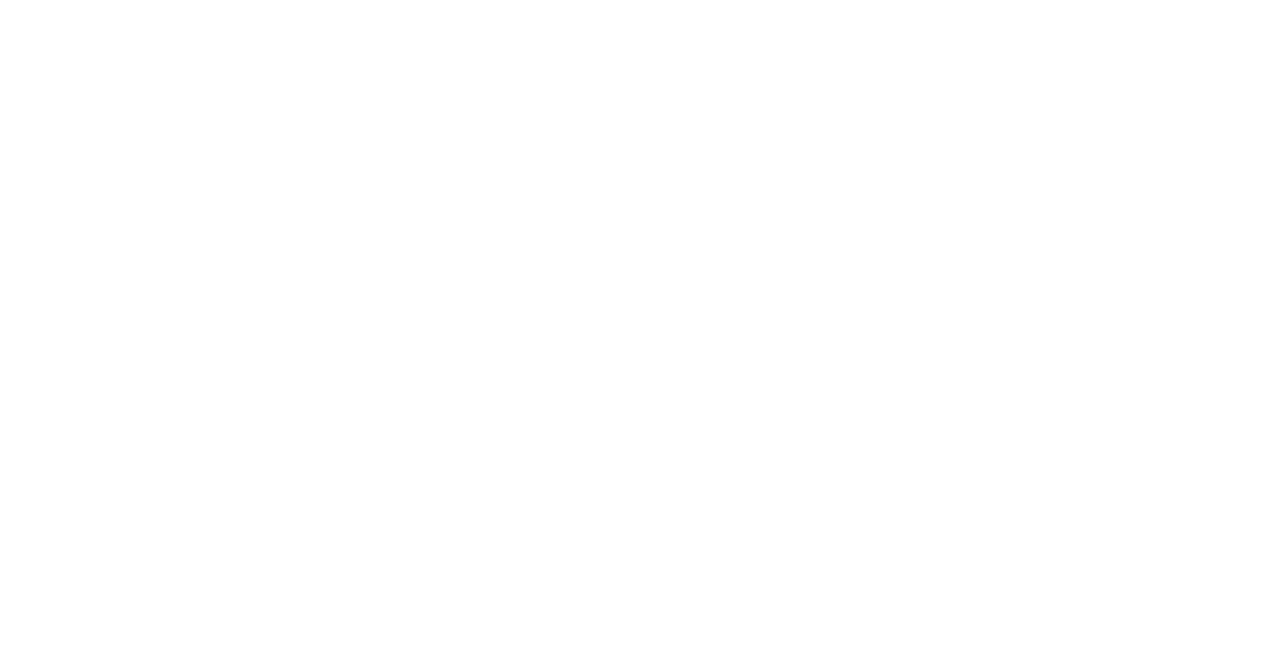
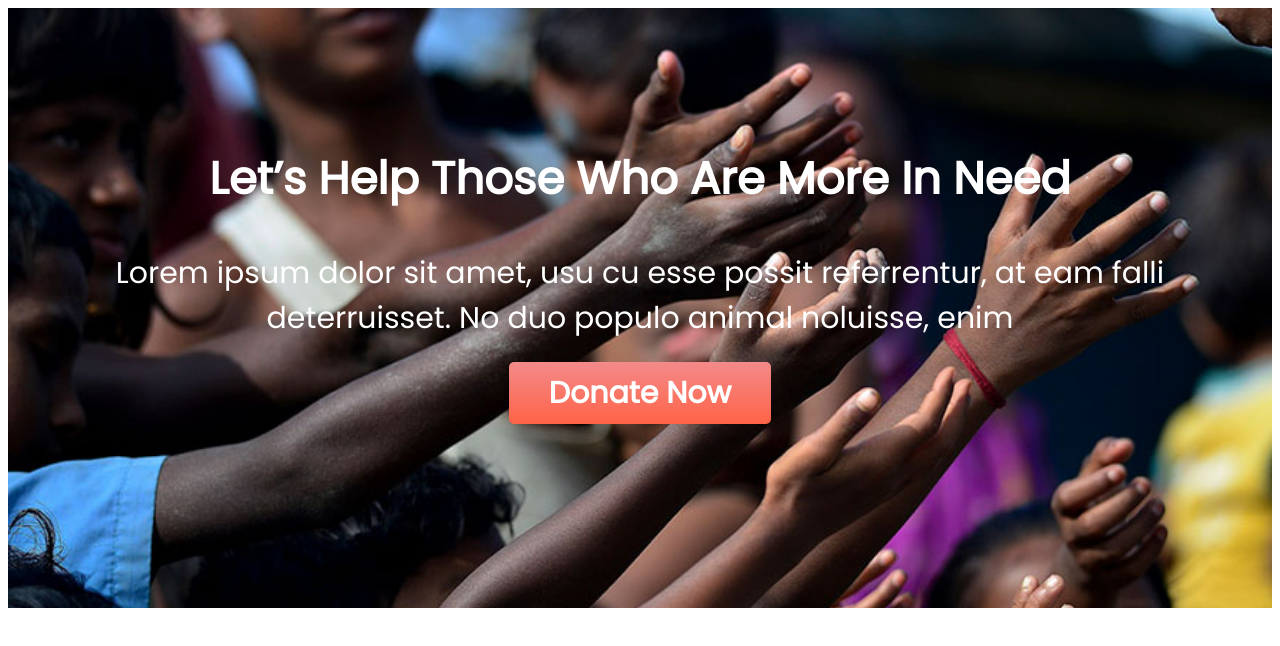
Before and after one commit to NayeemHossenn/donate-to-needy, a plain HTML site: page index.html in a window 1280 px wide. Drawn offline with Linux system fonts and the light colour scheme.

Commit message:
first part

```diff
--- a/index.html
+++ b/index.html
@@ -7,9 +7,19 @@
     <meta name="viewport" content="width=device-width, initial-scale=1.0">
     <title>Help the poor</title>
     <link rel="stylesheet" href="style.css">
+    <link href="https://fonts.googleapis.com/css2?family=Poppins&display=swap" rel="stylesheet">
 </head>
 
 <body>
+    <section class="bg-color">
+        <div class="edit-text">
+            <h1>Let’s Help Those Who Are More In Need</h1>
+
+            <p>Lorem ipsum dolor sit amet, usu cu esse possit referrentur, at eam falli
+                deterruisset. No duo populo animal noluisse, enim</p>
+            <a class="link-button" target="_blank" href="https://assunnahfoundation.org/">Donate Now</a>
+        </div>
+    </section>
 
 </body>
 
--- a/style.css
+++ b/style.css
@@ -0,0 +1,31 @@
+body {
+    font-family: 'Poppins', sans-serif;
+}
+
+.bg-color {
+    background-image: url(images/donation13.jpg);
+    padding: 0px;
+    margin: 0px;
+    background-size: cover;
+    height: 600px;
+    background-repeat: no-repeat;
+}
+
+
+.edit-text {
+
+    padding: 100px;
+    color: white;
+    font-size: 30px;
+    text-align: center;
+
+}
+
+.link-button {
+    color: white;
+    text-decoration: none;
+    background-image: linear-gradient(rgb(243, 138, 138), tomato);
+    padding: 10px 40px;
+    border-radius: 5px;
+    font-weight: 700;
+}
```
Also changed, not shown: images/donation13.jpg (added).
